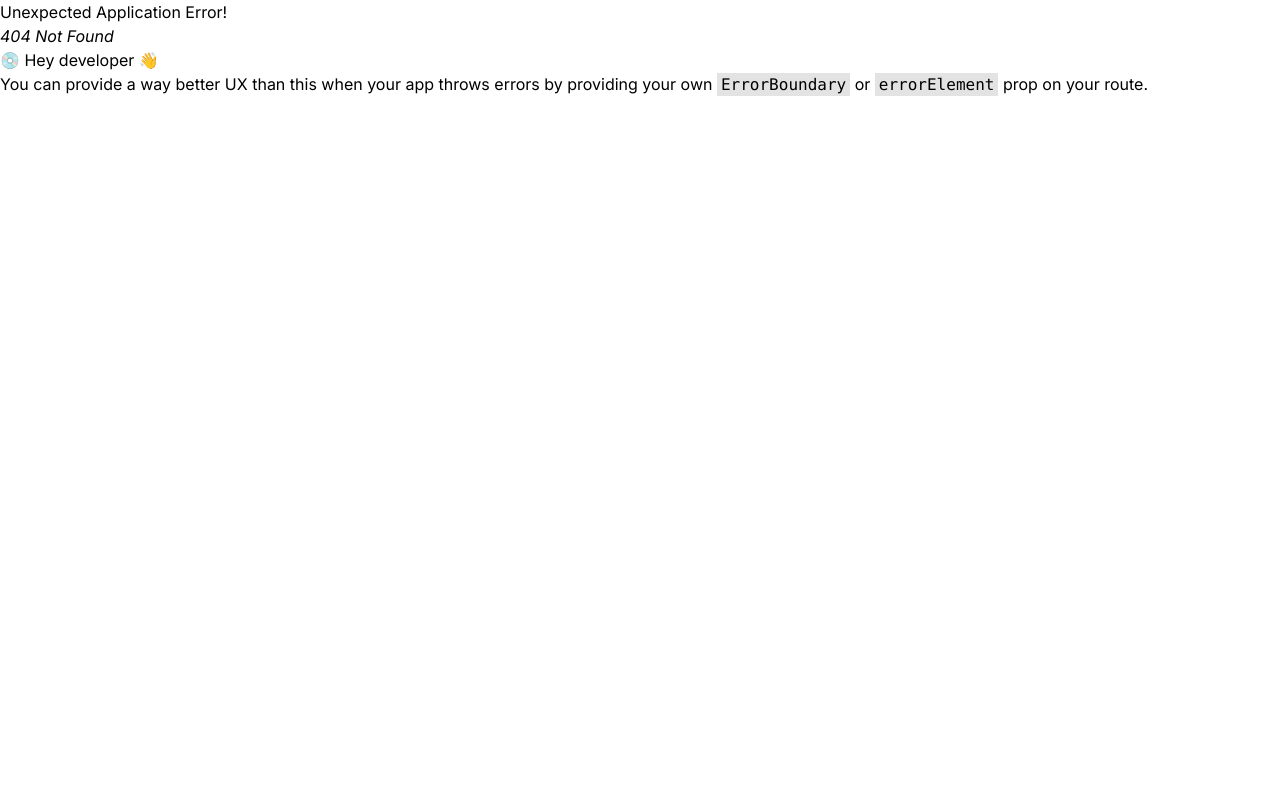
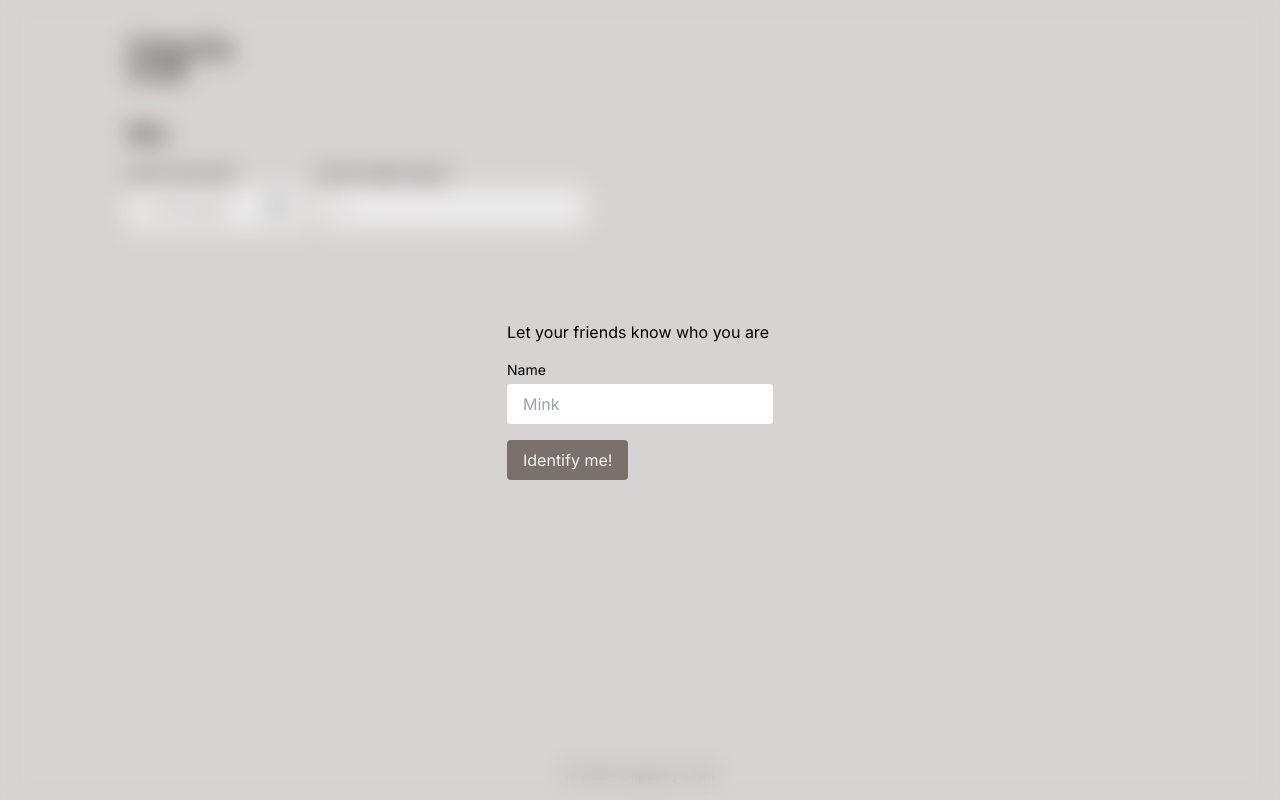
Before and after one commit to pknn/CapacityCraft, a React (Vite) app: page /app/1 in a window 1280 px wide. Before the commit this address had no page. Built offline with nearby package versions, Linux system fonts and the light colour scheme.

Commit message:
fix(router): update route path for Plan component to remove redundant segment fix(Home): adjust navigation to match updated route path for Plan component

```diff
--- a/src/pages/AppRouter.tsx
+++ b/src/pages/AppRouter.tsx
@@ -13,7 +13,7 @@ const router = createBrowserRouter(
     <>
       <Route path="/" element={<Home />} />
       <Route path="/app" element={<App />}>
-        <Route path="/app/:room-id/plan" element={<Plan />} />
+        <Route path="/app/:room-id" element={<Plan />} />
       </Route>
     </>
   )
--- a/src/pages/Home.tsx
+++ b/src/pages/Home.tsx
@@ -43,7 +43,7 @@ const Home = ({ setRoomId, clearRoomId, clearDisplayName }: Props) => {
 
   const setRoomIdAndNavigate = (id: string) => {
     setRoomId(id);
-    navigate(`/app/${id}/plan`);
+    navigate(`/app/${id}`);
   };
 
   return (
```
